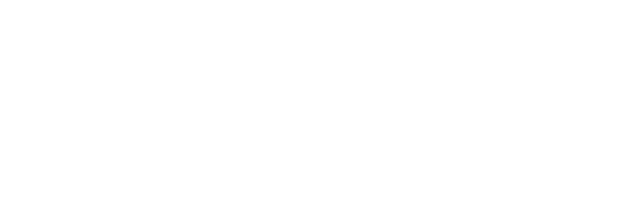
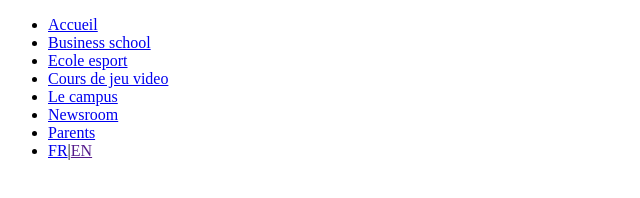
Before and after one commit to MedericDev/Campus, a plain HTML site: page index.html in a window 1280 px wide. Shown: the whole page, without its empty margins (0-640 px from the left). Drawn offline with Linux system fonts and the light colour scheme.

Commit message:
ajout nav bar

```diff
--- a/index.html
+++ b/index.html
@@ -1,12 +1,28 @@
 <!DOCTYPE html>
-<html lang="en">
+<html lang="fr">
 <head>
     <meta charset="UTF-8">
     <meta http-equiv="X-UA-Compatible" content="IE=edge">
     <meta name="viewport" content="width=device-width, initial-scale=1.0">
-    <title>Document</title>
+    <title>Campus</title>
 </head>
 <body>
+    <header class="header">
+        <nav class="navlink">
+            <ul class="navlink-ul">
+                <li class="navlink-li"><a href="#" class="navlink-active">Accueil</a></li>
+                <li class="navlink-li"><a href="#" >Business school</a></li>
+                <li class="navlink-li"><a href="#" >Ecole esport</a></li>
+                <li class="navlink-li"><a href="#" >Cours de jeu video</a></li>
+                <li class="navlink-li"><a href="#" >Le campus</a></li>
+                <li class="navlink-li"><a href="#" >Newsroom</a></li>
+                <li class="navlink-li"><a href="#" >Parents</a></li>
+                <li class="navlink-li navlink-lang"><a href="#" >FR</a>|<a href="">EN</a></li>
+            </ul>
+        </nav>
+    </header>
+    <main class="main">
 
+    </main>
 </body>
 </html>
```
